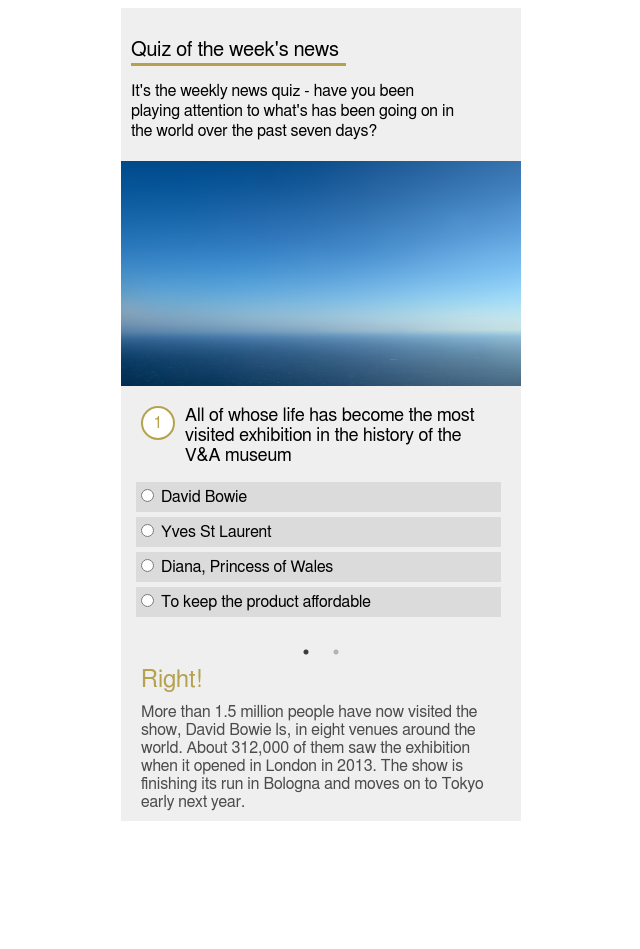
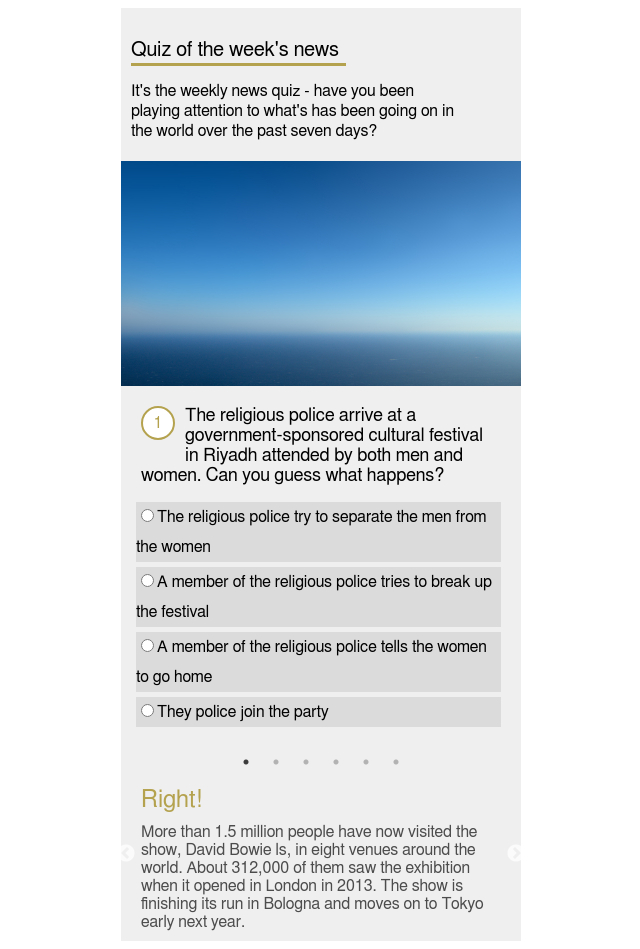
Before and after one commit to Liaorio/Quiz, a plain HTML site: page index.html in a window 1280 px wide. Shown: the whole page, without its empty margins (319-959 px from the left). Before the commit the page ends 829 px from the top, so only its background shows below. Drawn offline with Linux system fonts and the light colour scheme.

Commit message:
样式基本完成

```diff
--- a/example.json
+++ b/example.json
@@ -19,7 +19,7 @@
         "A member of the religious police tells the women to go home",
         "They police join the party"
       ],
-      "question": "<p>The religious police arrive at a government-sponsored cultural festival in Riyadh attended by both men and women. Can you guess what happens?</p>",
+      "question": "The religious police arrive at a government-sponsored cultural festival in Riyadh attended by both men and women. Can you guess what happens?",
       "questionImg": "http://news.files.bbci.co.uk/vj/live/idt-images/quizzes-What_would_the_Saudi_religious_police_do/q1_d8iud.PNG",
       "questionVideo": "p03l1410"
     },
--- a/index.html
+++ b/index.html
@@ -25,84 +25,24 @@
         </div>
 
         <div class="slick-part">
-            <div class="slick-item">
-                <div class="quiz-image">
-                    <img src="asset/t2.jpg">
-                </div>
-                <div class="quiz-question">
-                    <div class="quiz-question-num-container">
-                        <div class="quiz-question-num">1</div>
-                    </div>
-                    <div class="quiz-question-text">
-                        All of whose life has become the most visited exhibition in the history of the V&A museum
-                    </div>
-                    <div class="quiz-question-options">
-                        <ul id="question_1">
-                            <li>
-                                <input type="radio" name="question_1" id="question_1_1">
-                                David Bowie
-                            </li>
-                            <li>
-                                <input type="radio" name="question_1" id="question_1_2">
-                                Yves St Laurent
-                            </li>
-                            <li>
-                                <input type="radio" name="question_1" id="question_1_3">
-                                Diana, Princess of Wales
-                            </li>
-                            <li>
-                                <input type="radio" name="question_1" id="question_1_4">
-                                To keep the product affordable
-                            </li>
-                        </ul>
-                    </div>
+
+        </div>
+
+
+        <div class="quiz-result">
+            <div id="result_question_1">
+                <div class="quiz-result-title">Right!</div>
+                <div class="quiz-result-text">
+                    More than 1.5 million people have now visited the show, David Bowie ls, in eight venues around the world. About 312,000 of them saw the exhibition when it opened in London in 2013. The show is finishing its run in Bologna and moves on to Tokyo early next year.
                 </div>
             </div>
-
-            <div class="slick-item">
-                <div class="quiz-image">
-                    <img src="asset/t2.jpg">
-                </div>
-                <div class="quiz-question">
-                    <div class="quiz-question-num-container">
-                        <div class="quiz-question-num">2</div>
-                    </div>
-                    <div class="quiz-question-text">
-                        All of whose life has become the most visited exhibition in the history of the V&A museum
-                    </div>
-                    <div class="quiz-question-options">
-                        <ul id="question_2">
-                            <li>
-                                <input type="radio" name="question_1" id="question_2_1">
-                                David Bowie
-                            </li>
-                            <li>
-                                <input type="radio" name="question_1" id="question_2_2">
-                                Yves St Laurent
-                            </li>
-                            <li>
-                                <input type="radio" name="question_1" id="question_2_3">
-                                Diana, Princess of Wales
-                            </li>
-                            <li>
-                                <input type="radio" name="question_1" id="question_2_4">
-                                To keep the product affordable
-                            </li>
-                        </ul>
-                    </div>
+            <div id="result_question_2">
+                <div class="quiz-result-title">Wrong!</div>
+                <div class="quiz-result-text">
+                    More than 1.5 million people have now visited the show, David Bowie ls, in eight venues around the world. About 312,000 of them saw the exhibition when it opened in London in 2013. The show is finishing its run in Bologna and moves on to Tokyo early next year.
                 </div>
             </div>
-
         </div>
-        <!--slick-part结束-->
-
-        <div class="quiz-result">
-            <div class="quiz-result-title">Right!</div>
-            <div class="quiz-result-text">
-                More than 1.5 million people have now visited the show, David Bowie ls, in eight venues around the world. About 312,000 of them saw the exhibition when it opened in London in 2013. The show is finishing its run in Bologna and moves on to Tokyo early next year.
-            </div>
-        </div>
-
     </div>
 </div>
 
@@ -110,22 +50,83 @@
 <script src="vendor/jquery-3.2.1.min.js" type="text/javascript"></script>
 <script src="vendor/slick/slick.js" type="text/javascript" charset="utf-8"></script>
 <script>
+    $.getJSON("./example.json",function(data){
+        let questions = data.questions;
+        $.each(questions, function(key, val) {
+            $('.slick-part').append(
+                "<div class='slick-item'>" +
+                    "<div class='quiz-image'>" +
+                        "<img src='asset/t2.jpg'>" +
+                    "</div>" +
+                    "<div class='quiz-question'>" +
+                        "<div class='quiz-question-num-container'>" +
+                            "<div class='quiz-question-num'>" + (key + 1) + "</div>" +
+                        "</div>" +
+                        "<div class='quiz-question-text'>" +
+                            val.question +
+                        "</div>" +
+                        "<div class='quiz-question-options'>" +
+                            "<ul id='`question_${key}`'>" +
+                                "<li id='`question_${key}_1_li'>" +
+                                    "<input type='radio' name='`question_${key}`' id='`question_${key}_1_option'>" +  val.optionsKeys[0] +
+                                "</li>" +
+                                "<li id='`question_${key}_2_li'>" +
+                                    "<input type='radio' name='`question_${key}`' id='`question_${key}_2_option'>" +  val.optionsKeys[1] +
+                                "</li>" +
+                                "<li id='`question_${key}_3_li'>" +
+                                    "<input type='radio' name='`question_${key}`' id='`question_${key}_3_option'>" +  val.optionsKeys[2] +
+                                "</li>" +
+                                "<li id='`question_${key}_4_li'>" +
+                                    "<input type='radio' name='`question_${key}`' id='`question_${key}_4_option'>" +  val.optionsKeys[3] +
+                                "</li>" +
+                            "</ul>" +
+                        "</div>" +
+                    "</div>" +
+                "</div>"
+            )
+        });
+    });
+</script>
+<script>
     $(document).ready(function () {
-        $('.slick-part').css('visibility','visible')
         $('.slick-part').slick({
             dots: true,
-            infinite: false
+            infinite: false,
+            asNavFor: '.quiz-result'
+        });
+
+        $('.quiz-result').slick({
+            asNavFor:'.slick-part',
+            fade: true,
+            arrow: false
         });
 
         $('.quiz-question-options ul li').click(function (e) {
 
-            var question_num = e.target.childNodes[1] ? e.target.childNodes[1] : e.target;
+            //input选中
+            let option_input = e.target.childNodes[1] ? e.target.childNodes[1] : e.target;
 
-            console.log(question_num);
-            console.log(question_num.attributes);
+            console.log(e.target);
+
+            let option_input_id = option_input.getAttribute("id");
+            $('#' + option_input_id).attr('checked',true);
+
+            //li背景颜色改变
+            let option_li = e.target.parentNode.nodeName == 'LI' ? e.target.parentNode : e.target;
+            let option_li_id = option_li.getAttribute('id');
+            $('#' + option_li_id).css('background','#B4A24E');
+
+            //ul不能被点击
+            let question_id = option_input.getAttribute("name");
+            $("#" + question_id).css('pointer-events','none');
+            $("#" + question_id).css('color','#efefef');
+
+            //答案显示
+
+
         })
 
-    });
+    })
 </script>
 
 
--- a/style.css
+++ b/style.css
@@ -37,7 +37,7 @@ body {
 }
 
 .slick-part {
-    visibility: hidden;
+    /*visibility: hidden;*/
 }
 
 /*slick slide height eliminate*/
@@ -108,3 +108,8 @@ body {
     color: #4C4C4C;
     font-weight: 200;
 }
+
+
+.hide {
+    display: none;
+}
```
Also changed, not shown: 1 other file.
